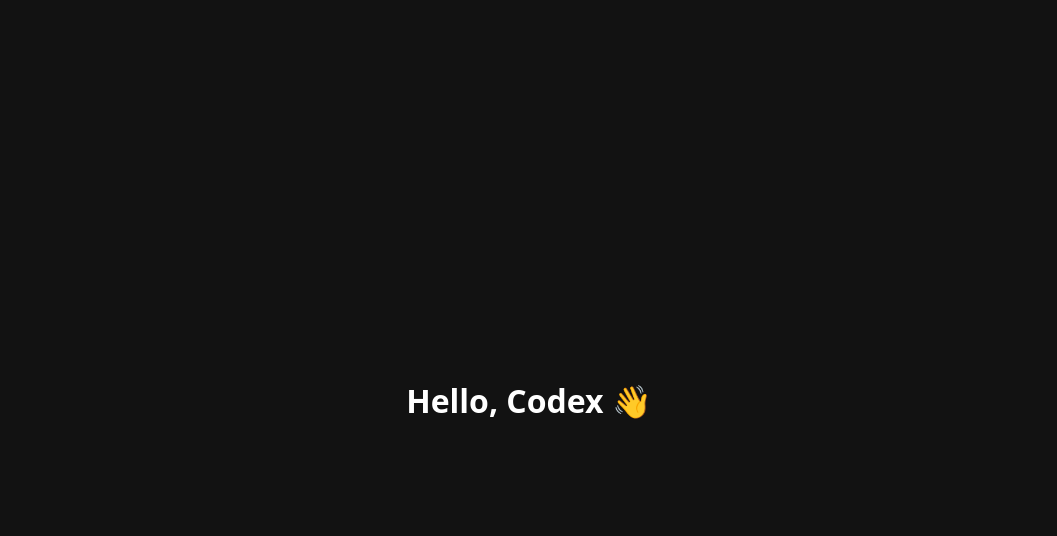
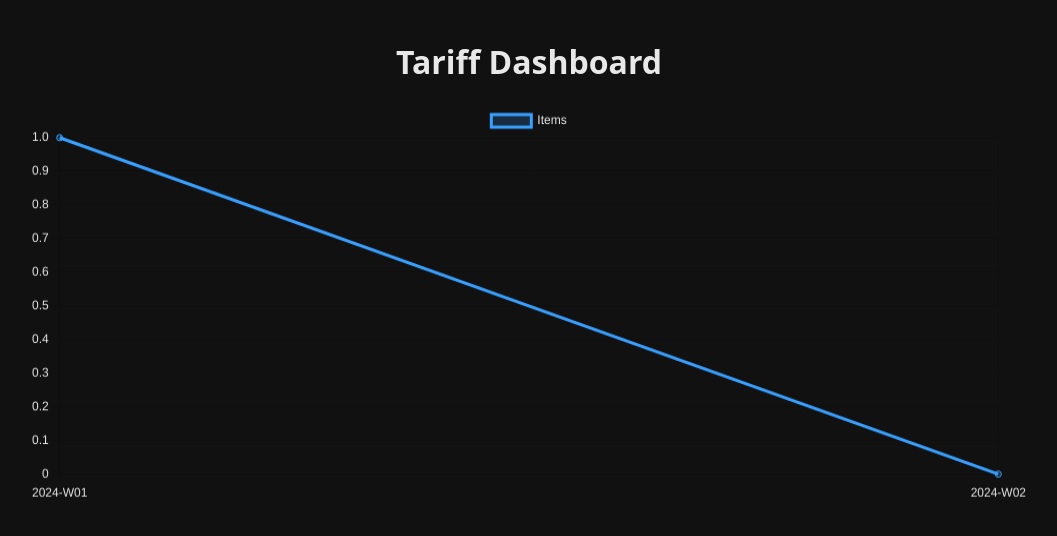
Before and after one commit to benreifel22/Test, a website: page index.html in a window 1280 px wide. Shown: the whole page, without its empty margins (111-1168 px from the left). Drawn offline with nearby package versions, Linux system fonts and the light colour scheme.

```diff
--- /dev/null
+++ b/chart.js
@@ -0,0 +1,60 @@
+async function load() {
+  const canvas = document.getElementById('trend');
+  const fallback = document.getElementById('fallback');
+  const list = document.getElementById('today');
+
+  try {
+    const res = await fetch('data.json');
+    const data = await res.json();
+    const counts = data.counts || [];
+
+    if (counts.length) {
+      new Chart(canvas, {
+        type: 'line',
+        data: {
+          labels: counts.map(c => c.weekLabel),
+          datasets: [{
+            label: 'Items',
+            data: counts.map(c => c.count),
+            borderColor: '#39a0ff',
+            backgroundColor: 'rgba(57,160,255,.2)',
+            tension: 0.1
+          }]
+        },
+        options: {
+          responsive: true,
+          maintainAspectRatio: false,
+          scales: {
+            x: { ticks: { color: '#e8e8e8' } },
+            y: { ticks: { color: '#e8e8e8' } }
+          },
+          plugins: {
+            legend: { labels: { color: '#e8e8e8' } }
+          }
+        }
+      });
+    } else {
+      canvas.style.display = 'none';
+      fallback.removeAttribute('class');
+    }
+
+    const today = new Date().toISOString().slice(0,10);
+    (data.items || [])
+      .filter(i => i.date.slice(0,10) === today)
+      .forEach(i => {
+        const li = document.createElement('li');
+        const a = document.createElement('a');
+        a.href = i.link;
+        a.target = '_blank';
+        a.textContent = i.title;
+        li.appendChild(a);
+        list.appendChild(li);
+      });
+  } catch (err) {
+    console.error(err);
+    canvas.style.display = 'none';
+    fallback.textContent = 'No data yet — check back tomorrow.';
+  }
+}
+
+document.addEventListener('DOMContentLoaded', load);
--- /dev/null
+++ b/data.json
@@ -0,0 +1,14 @@
+{
+  "items": [
+    {
+      "date": "2024-01-01",
+      "source": "example",
+      "title": "Dummy headline",
+      "link": "https://example.com"
+    }
+  ],
+  "counts": [
+    {"weekLabel": "2024-W01", "count": 1},
+    {"weekLabel": "2024-W02", "count": 0}
+  ]
+}
--- a/index.html
+++ b/index.html
@@ -3,11 +3,19 @@
 <head>
   <meta charset="UTF-8">
   <meta name="viewport" content="width=device-width, initial-scale=1.0">
-  <title>Hello Web</title>
+  <title>Tariff Dashboard</title>
   <link rel="stylesheet" href="style.css">
+  <script src="https://cdn.jsdelivr.net/npm/chart.js"></script>
 </head>
 <body>
-  <h1 id="greeting">Hello, Codex 👋</h1>
-  <script src="script.js"></script>
+  <main>
+    <h1>Tariff Dashboard</h1>
+    <div style="position:relative;height:400px;width:100%">
+      <canvas id="trend"></canvas>
+    </div>
+    <p id="fallback" class="hidden">No data yet — check back tomorrow.</p>
+    <ul id="today"></ul>
+  </main>
+  <script type="module" src="chart.js"></script>
 </body>
 </html>
--- /dev/null
+++ b/jest.config.js
@@ -0,0 +1,3 @@
+export default {
+  testEnvironment: 'node'
+};
--- a/script.js
+++ /dev/null
@@ -1,8 +0,0 @@
-console.log('Codex is alive!');
-
-document.addEventListener('DOMContentLoaded', () => {
-  const greeting = document.getElementById('greeting');
-  greeting.addEventListener('click', () => {
-    greeting.style.color = 'skyblue';
-  });
-});
--- a/style.css
+++ b/style.css
@@ -1,14 +1,7 @@
-body {
-  background-color: #121212;
-  color: #fff;
-  font-family: system-ui, sans-serif;
-  display: flex;
-  justify-content: center;
-  align-items: center;
-  height: 100vh;
-  margin: 0;
-}
-
-h1 {
-  cursor: pointer;
-}
+body{margin:0;background:#111;color:#e8e8e8;font-family:system-ui,sans-serif;}
+main{max-width:1000px;margin:40px auto;padding:0 16px;text-align:center;}
+canvas{width:100%!important;height:400px!important;margin-top:20px;}
+ul{list-style:none;padding:0;margin-top:20px;text-align:left;}
+li{margin-bottom:8px;}
+a{color:#39a0ff;}
+.hidden{display:none;}
```
Also changed, not shown: fetchFeeds.mjs (added, +70 -0 lines), index.test.js (deleted, +0 -12 lines), package.json (+13 -7 lines), ui.test.js (added, +16 -0 lines), .github/workflows/update.yml (added), README.md.
